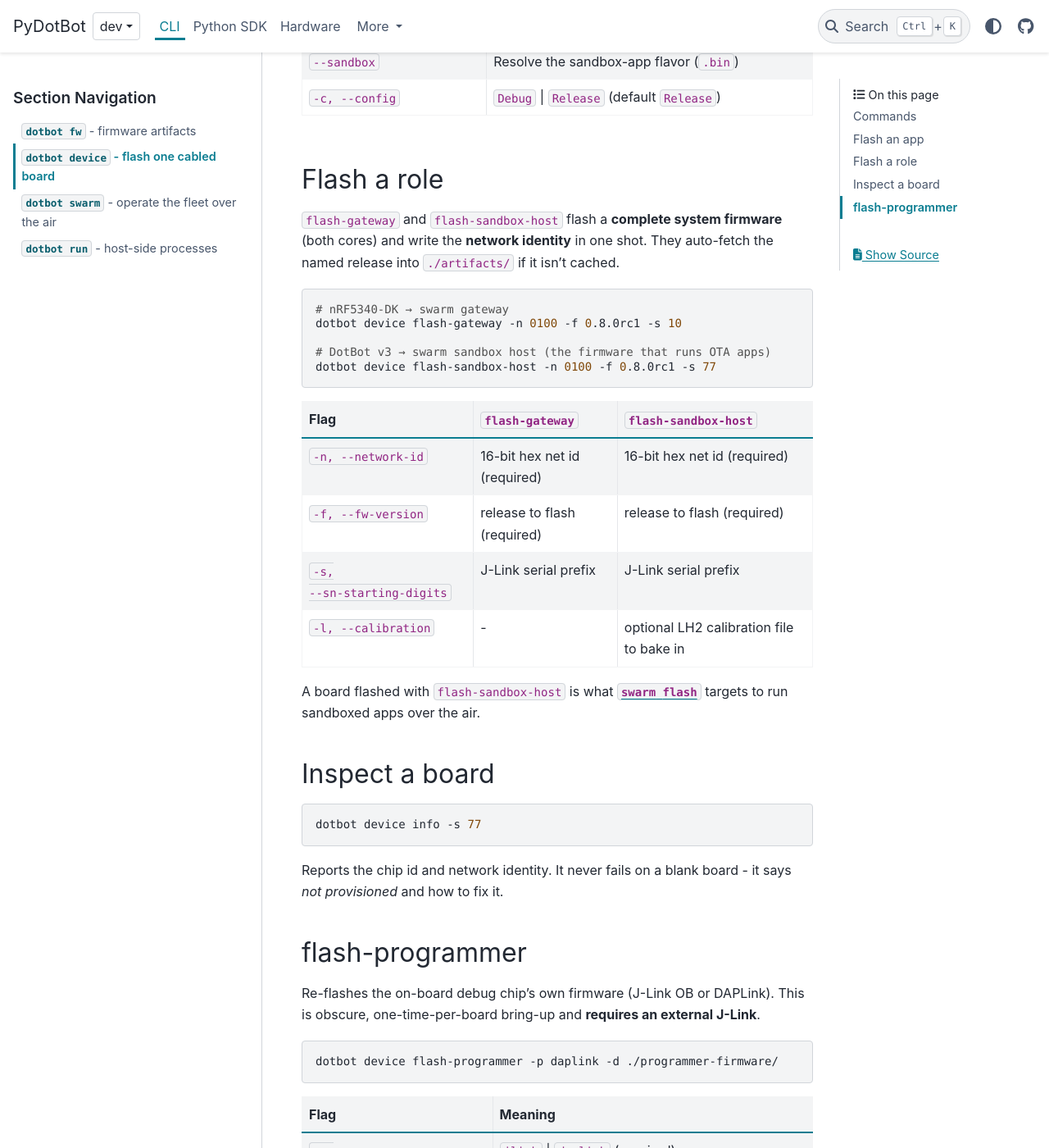
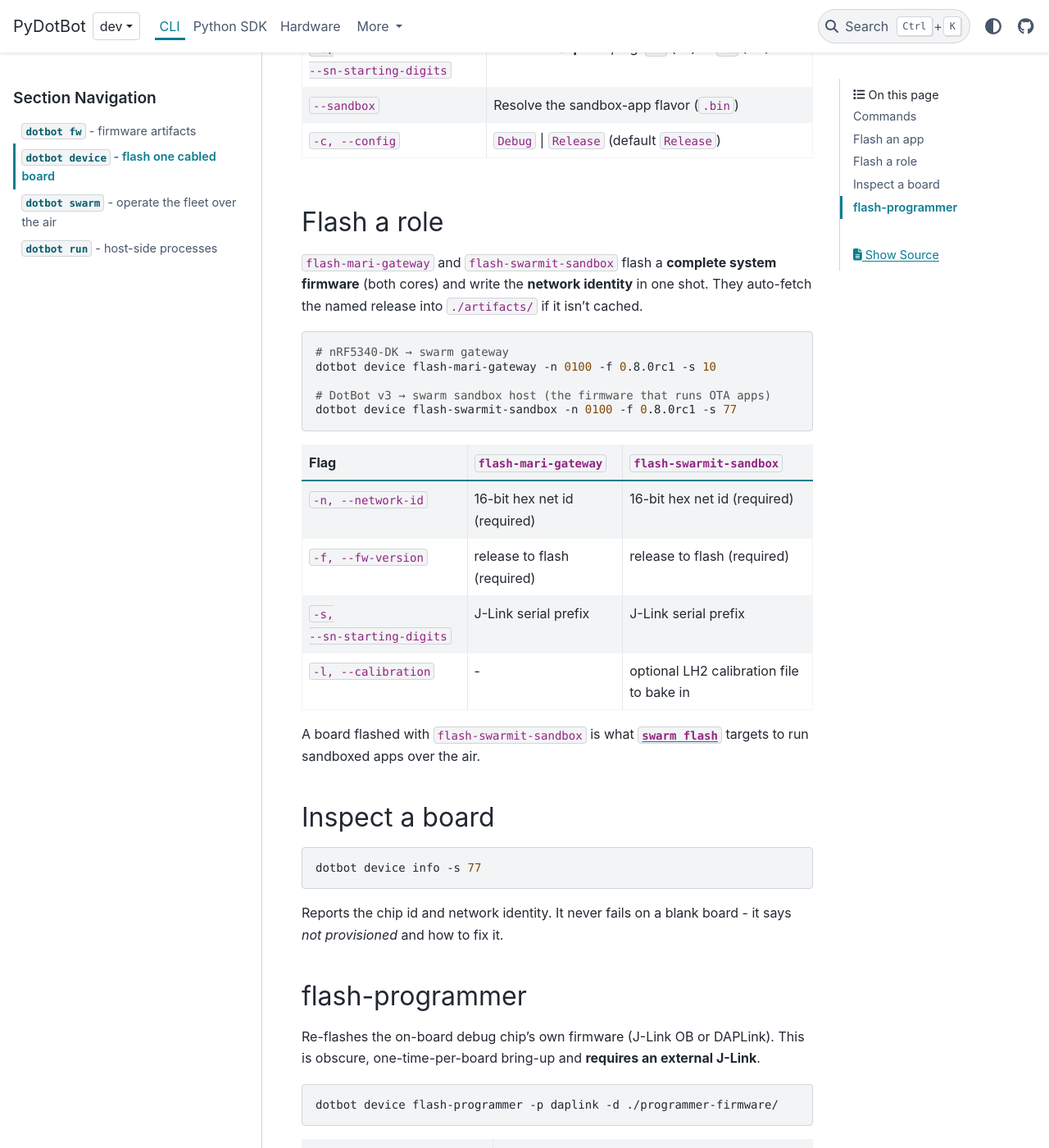
Before and after one commit to DotBots/PyDotBot, a Sphinx documentation site: the page built from doc/cli/device.md, in a window 1280 px wide and 1400 px high, scrolled down 2132 px. Shown: the whole window at 82% size. Built offline with Sphinx 7.4.7 and the PyData theme 0.15.4, drawn with Linux system fonts in a browser that asks for light colours; some of the changed text lies outside the part shown.

Commit message:
dotbot/cli: name device flash commands after their firmware
`flash-gateway` flashes the Mari gateway firmware and `flash-sandbox-host`
the SwarmIT bootloader; the new `flash-mari-gateway` / `flash-swarmit-sandbox`
say which firmware they write and drop the unclear `-host` suffix.

AI-assisted: Claude Opus 4.8

````diff
--- a/doc/cli/device.md
+++ b/doc/cli/device.md
@@ -11,7 +11,7 @@ To put firmware on the **whole fleet over the air**, use [`swarm`](swarm.md)
 instead. To build the `.hex` first, see [`fw`](fw.md).
 
 ```{tip}
-**`device flash-gateway` flashes _firmware onto a board_.** The host-side
+**`device flash-mari-gateway` flashes _firmware onto a board_.** The host-side
 UART↔MQTT bridge process is a different thing - that's [`run gateway`](run.md).
 ```
 
@@ -20,8 +20,8 @@ UART↔MQTT bridge process is a different thing - that's [`run gateway`](run.md)
 | Command | What it does |
 |---|---|
 | `flash <app\|file>` | Whole-chip program one app (or a `.hex`/`.bin`) onto the board |
-| `flash-gateway` | Turn an nRF5340-DK into the swarm gateway (both cores + network id) |
-| `flash-sandbox-host` | Turn a DotBot v3 into a swarm sandbox host (bootloader + netcore + id) |
+| `flash-mari-gateway` | Turn an nRF5340-DK into the swarm gateway (both cores + network id) |
+| `flash-swarmit-sandbox` | Turn a DotBot v3 into a swarm sandbox host (bootloader + netcore + id) |
 | `flash-programmer` | Re-flash the board's on-board debug chip (J-Link OB / DAPLink) - needs a J-Link |
 | `info` | Read a board's provisioning state (chip id + network id) |
 
@@ -75,26 +75,26 @@ dotbot device flash nrf5340_net -b nrf5340dk-net -s 10
 
 ## Flash a role
 
-`flash-gateway` and `flash-sandbox-host` flash a **complete system firmware**
+`flash-mari-gateway` and `flash-swarmit-sandbox` flash a **complete system firmware**
 (both cores) and write the **network identity** in one shot. They auto-fetch the
 named release into `./artifacts/` if it isn't cached.
 
 ```bash
 # nRF5340-DK → swarm gateway
-dotbot device flash-gateway -n 0100 -f 0.8.0rc1 -s 10
+dotbot device flash-mari-gateway -n 0100 -f 0.8.0rc1 -s 10
 
 # DotBot v3 → swarm sandbox host (the firmware that runs OTA apps)
-dotbot device flash-sandbox-host -n 0100 -f 0.8.0rc1 -s 77
+dotbot device flash-swarmit-sandbox -n 0100 -f 0.8.0rc1 -s 77
 ```
 
-| Flag | `flash-gateway` | `flash-sandbox-host` |
+| Flag | `flash-mari-gateway` | `flash-swarmit-sandbox` |
 |---|---|---|
 | `-n, --network-id` | 16-bit hex net id (required) | 16-bit hex net id (required) |
 | `-f, --fw-version` | release to flash (required) | release to flash (required) |
 | `-s, --sn-starting-digits` | J-Link serial prefix | J-Link serial prefix |
 | `-l, --calibration` | - | optional LH2 calibration file to bake in |
 
-A board flashed with `flash-sandbox-host` is what [`swarm flash`](swarm.md)
+A board flashed with `flash-swarmit-sandbox` is what [`swarm flash`](swarm.md)
 targets to run sandboxed apps over the air.
 
 ## Inspect a board
````
Also changed, not shown: README.md (+3 -3 lines), doc/cli/index.md (+1 -1 lines), doc/cli/run.md (+2 -2 lines), doc/cli/swarm.md (+4 -4 lines), doc/hardware/index.md (+1 -1 lines), 6 other files.
